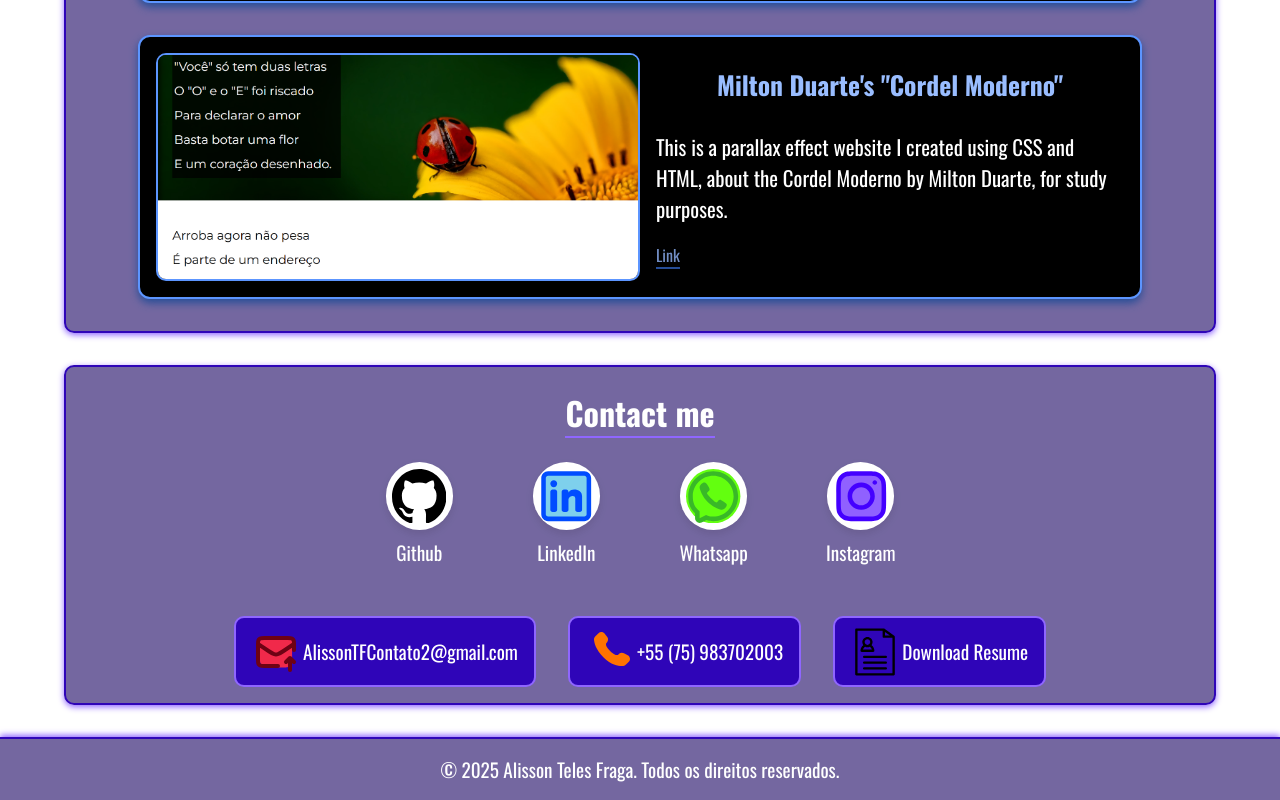
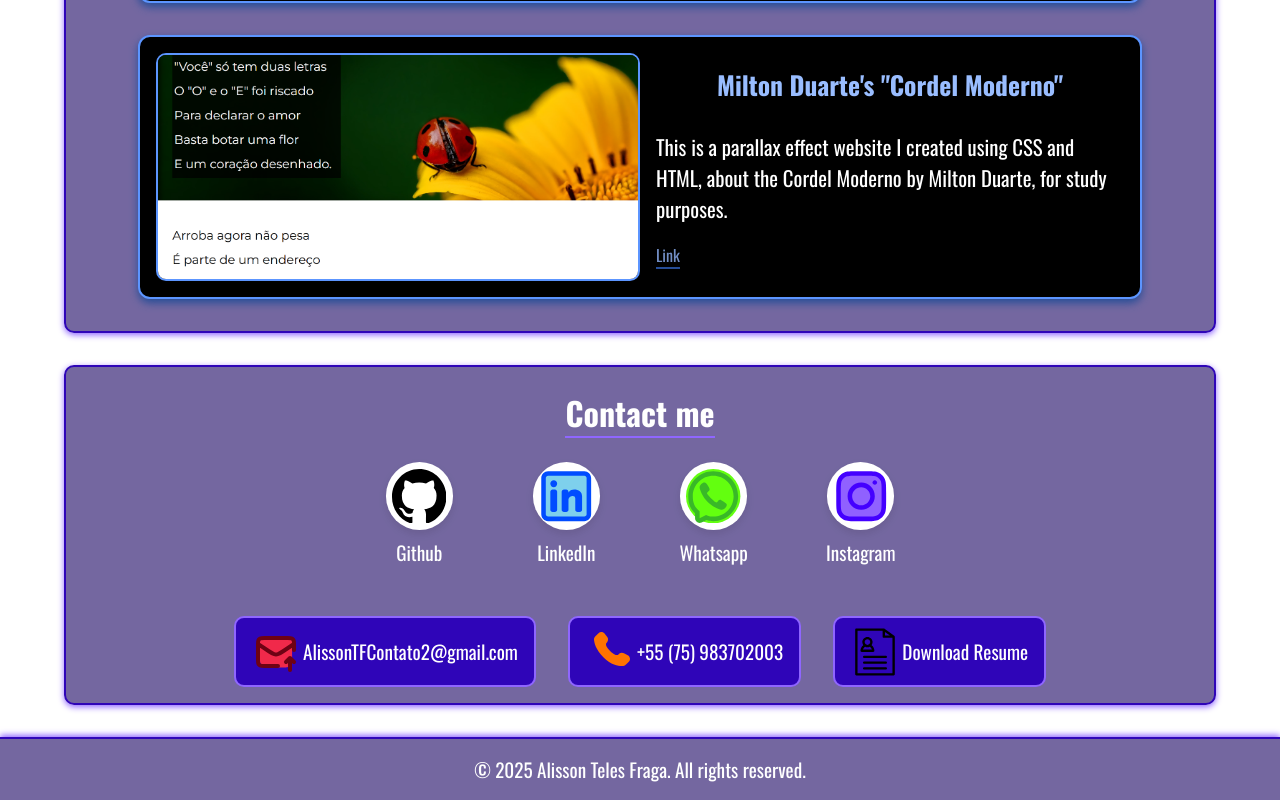
Before and after one commit to alissontfraga/Portfolio, a React (Vite) app: page / in a window 1280 px wide. Shown: the part 2493-3293 px from the top of the page. Built offline with nearby package versions, Linux system fonts and the light colour scheme.

Commit message:
fix: update footer text

```diff
--- a/src/components/Footer/Footer.jsx
+++ b/src/components/Footer/Footer.jsx
@@ -6,7 +6,7 @@ const Footer = () => {
 
   return (
     <footer id='footer' className={styles.footer}>
-      <p>© {year} Alisson Teles Fraga. Todos os direitos reservados.</p>
+      <p>© {year} Alisson Teles Fraga. All rights reserved.</p>
     </footer>
   );
 };
```
